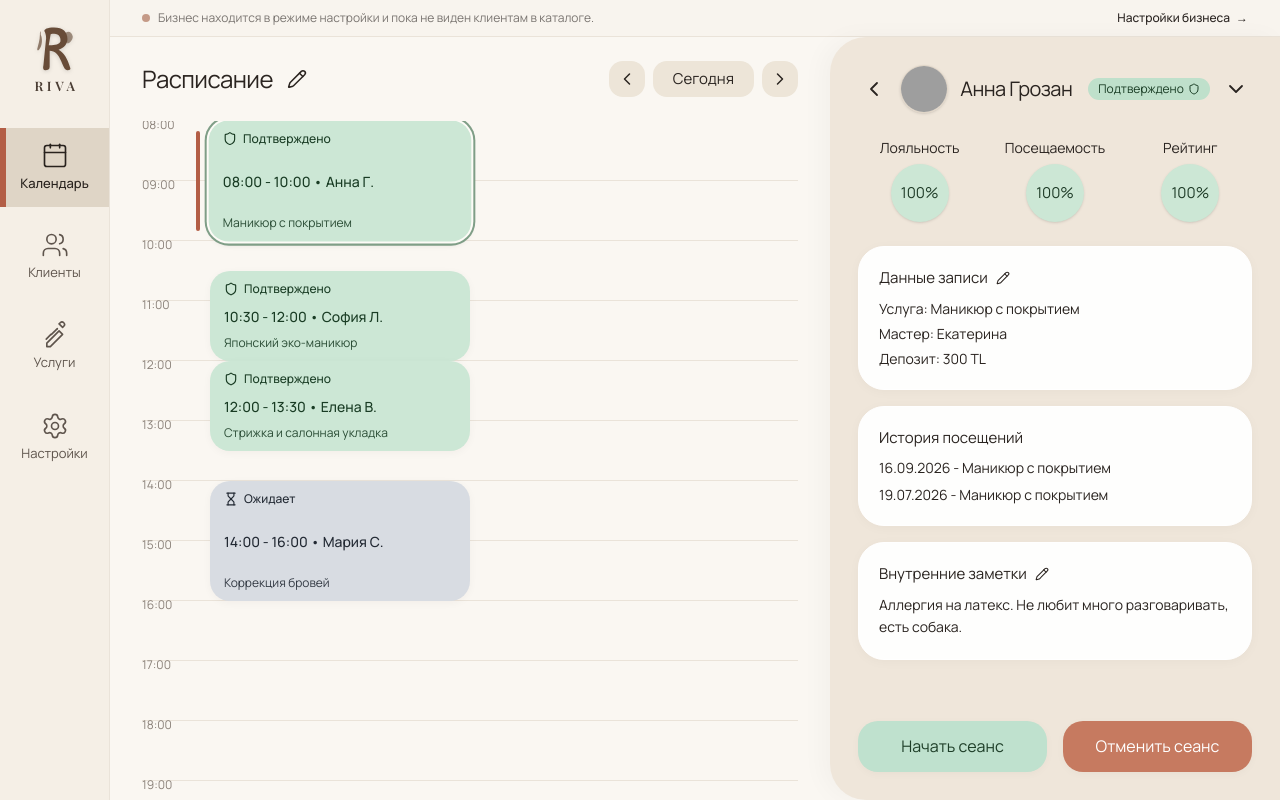
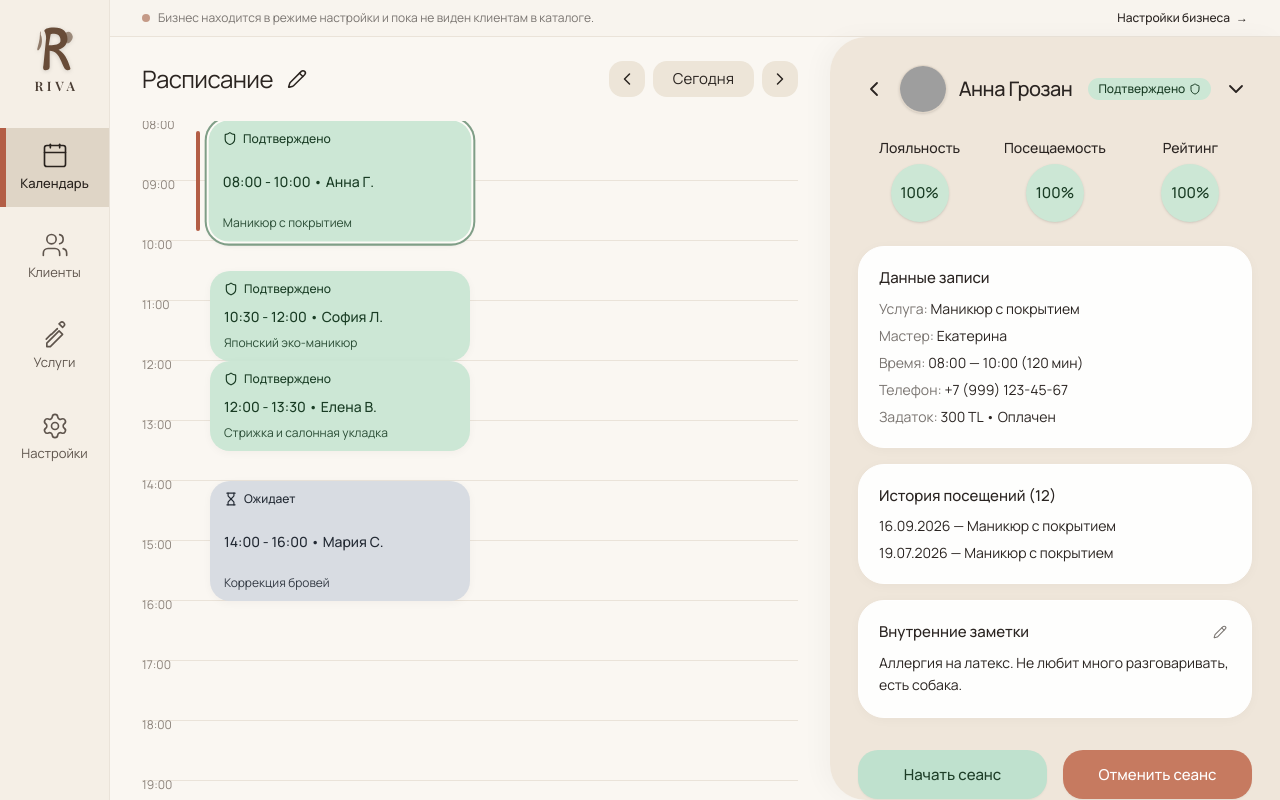
Before and after one commit to MarkysLeet/riva, a Next.js app: page /dashboard in a window 1280 px wide. Built offline with nearby package versions, Linux system fonts and the light colour scheme; grey boxes are pictures that could not be loaded; a web font is replaced by a local one.

Commit message:
feat(schedule): interactive status change and editable notes in AppointmentDetailsSidebar

```diff
--- a/src/components/schedule/AppointmentDetailsSidebar.tsx
+++ b/src/components/schedule/AppointmentDetailsSidebar.tsx
@@ -1,20 +1,35 @@
-import React from 'react';
-import { ChevronLeft, ChevronDown, Pencil, Shield, Hourglass, Calendar } from 'lucide-react';
+import React, { useState, useEffect } from 'react';
+import { ChevronLeft, ChevronDown, Pencil, Shield, Hourglass, Calendar, PlayCircle, CheckCircle2, Check, X } from 'lucide-react';
 import { cn } from '@/lib/utils';
-import type { Appointment } from './mockScheduleData';
+import type { Appointment, AppointmentStatus } from './mockScheduleData';
 
 interface AppointmentDetailsSidebarProps {
   appointment: Appointment | null;
   onClose: () => void;
+  onStatusChange?: (appointmentId: string, newStatus: AppointmentStatus) => void;
+  onSaveNotes?: (appointmentId: string, notes: string) => void;
   className?: string;
 }
 
 export function AppointmentDetailsSidebar({
   appointment,
   onClose,
+  onStatusChange,
+  onSaveNotes,
   className,
 }: AppointmentDetailsSidebarProps) {
-  // If no appointment is selected, render a quiet luxury empty state
+  const [isEditingNotes, setIsEditingNotes] = useState(false);
+  const [noteText, setNoteText] = useState('');
+
+  useEffect(() => {
+    if (appointment?.client.notes) {
+      setNoteText(appointment.client.notes);
+    } else {
+      setNoteText('');
+    }
+    setIsEditingNotes(false);
+  }, [appointment?.id]);
+
   if (!appointment) {
     return (
       <aside
@@ -23,13 +38,13 @@ export function AppointmentDetailsSidebar({
           className
         )}
       >
-        <div className="w-16 h-16 rounded-full bg-white/70 flex items-center justify-center mb-4 text-[#8C7A6D]">
+        <div className="w-16 h-16 rounded-full bg-white/80 flex items-center justify-center mb-4 text-[#7A6A5E] shadow-xs">
           <Calendar className="w-8 h-8 stroke-[1.4]" />
         </div>
-        <h3 className="text-lg font-normal text-[#2A2420] mb-1">
+        <h3 className="text-lg font-medium text-[#2A2421] mb-1">
           Выберите запись
         </h3>
-        <p className="text-sm text-[#7D7065] max-w-[240px]">
+        <p className="text-sm text-[#5E544C] max-w-[240px]">
           Кликните по любой записи в расписании, чтобы просмотреть карточку клиента и детали
         </p>
       </aside>
@@ -38,6 +53,15 @@ export function AppointmentDetailsSidebar({
 
   const { client } = appointment;
   const isConfirmed = appointment.status === 'confirmed';
+  const isInProgress = appointment.status === 'in_progress';
+  const isCancelled = appointment.status === 'cancelled';
+
+  const handleSaveNotes = () => {
+    if (onSaveNotes) {
+      onSaveNotes(appointment.id, noteText);
+    }
+    setIsEditingNotes(false);
+  };
 
   return (
     <aside
@@ -52,7 +76,7 @@ export function AppointmentDetailsSidebar({
           <button
             type="button"
             onClick={onClose}
-            className="p-1 hover:opacity-75 transition-opacity text-[#2A2420] cursor-pointer"
+            className="p-1 hover:opacity-75 transition-opacity text-[#2A2421] cursor-pointer"
             aria-label="Назад"
           >
             <ChevronLeft className="w-6 h-6 stroke-[1.8]" />
@@ -64,19 +88,33 @@ export function AppointmentDetailsSidebar({
               alt={client.name}
               className="w-11 h-11 sm:w-12 sm:h-12 rounded-full object-cover shadow-sm border border-[#E0D5C7]"
             />
-            <h2 className="text-[18px] sm:text-[20px] font-normal text-[#2A2420] tracking-tight">
+            <h2 className="text-[18px] sm:text-[20px] font-medium text-[#2A2421] tracking-tight">
               {client.name}
             </h2>
             <div
               className={cn(
-                "flex items-center gap-1 px-2.5 py-0.5 rounded-full text-[11px] sm:text-[12px] font-normal ml-1",
-                isConfirmed
-                  ? "bg-[#BFE0CB] text-[#193C24]"
-                  : "bg-[#CFD4DA] text-[#2C333D]"
+                "flex items-center gap-1 px-2.5 py-0.5 rounded-full text-[11px] sm:text-[12px] font-medium ml-1",
+                isInProgress
+                  ? "bg-[#F3E7C4] text-[#4A3810] border border-[#DECF9E]"
+                  : isConfirmed
+                  ? "bg-[#CCE7D5] text-[#193C24]"
+                  : isCancelled
+                  ? "bg-[#F2D7D0] text-[#5C2317]"
+                  : "bg-[#D8DCE2] text-[#222933]"
               )}
             >
-              <span>{isConfirmed ? "Подтверждено" : "Ожидает"}</span>
-              {isConfirmed ? (
+              <span>
+                {isInProgress
+                  ? "Сеанс идёт"
+                  : isConfirmed
+                  ? "Подтверждено"
+                  : isCancelled
+                  ? "Отменено"
+                  : "Ожидает"}
+              </span>
+              {isInProgress ? (
+                <PlayCircle className="w-3 h-3 stroke-[2]" />
+              ) : isConfirmed ? (
                 <Shield className="w-3 h-3 stroke-[2] fill-none" />
               ) : (
                 <Hourglass className="w-3 h-3 stroke-[2] fill-none" />
@@ -86,7 +124,7 @@ export function AppointmentDetailsSidebar({
 
           <button
             type="button"
-            className="p-1 hover:opacity-75 transition-opacity text-[#2A2420] cursor-pointer"
+            className="p-1 hover:opacity-75 transition-opacity text-[#2A2421] cursor-pointer"
             aria-label="Опции"
           >
             <ChevronDown className="w-6 h-6 stroke-[1.8]" />
@@ -96,28 +134,28 @@ export function AppointmentDetailsSidebar({
         {/* Loyalty & Rating Metrics (3 circular pills) */}
         <div className="grid grid-cols-3 gap-2 sm:gap-3 mb-6 text-center">
           <div>
-            <div className="text-[13px] sm:text-[14px] font-normal text-[#2A2420] mb-1.5">
+            <div className="text-[13px] sm:text-[14px] font-medium text-[#2A2421] mb-1.5">
               Лояльность
             </div>
-            <div className="w-[52px] h-[52px] sm:w-[58px] sm:h-[58px] rounded-full bg-[#CCE7D5] flex items-center justify-center text-[14px] sm:text-[15px] font-normal text-[#1E3B27] mx-auto shadow-sm">
+            <div className="w-[52px] h-[52px] sm:w-[58px] sm:h-[58px] rounded-full bg-[#CCE7D5] flex items-center justify-center text-[14px] sm:text-[15px] font-medium text-[#193C24] mx-auto shadow-sm">
               {client.metrics.loyaltyRate}%
             </div>
           </div>
 
           <div>
-            <div className="text-[13px] sm:text-[14px] font-normal text-[#2A2420] mb-1.5">
+            <div className="text-[13px] sm:text-[14px] font-medium text-[#2A2421] mb-1.5">
               Посещаемость
             </div>
-            <div className="w-[52px] h-[52px] sm:w-[58px] sm:h-[58px] rounded-full bg-[#CCE7D5] flex items-center justify-center text-[14px] sm:text-[15px] font-normal text-[#1E3B27] mx-auto shadow-sm">
+            <div className="w-[52px] h-[52px] sm:w-[58px] sm:h-[58px] rounded-full bg-[#CCE7D5] flex items-center justify-center text-[14px] sm:text-[15px] font-medium text-[#193C24] mx-auto shadow-sm">
               {client.metrics.attendanceRate}%
             </div>
           </div>
 
           <div>
-            <div className="text-[13px] sm:text-[14px] font-normal text-[#2A2420] mb-1.5">
+            <div className="text-[13px] sm:text-[14px] font-medium text-[#2A2421] mb-1.5">
               Рейтинг
             </div>
-            <div className="w-[52px] h-[52px] sm:w-[58px] sm:h-[58px] rounded-full bg-[#CCE7D5] flex items-center justify-center text-[14px] sm:text-[15px] font-normal text-[#1E3B27] mx-auto shadow-sm">
+            <div className="w-[52px] h-[52px] sm:w-[58px] sm:h-[58px] rounded-full bg-[#CCE7D5] flex items-center justify-center text-[14px] sm:text-[15px] font-medium text-[#193C24] mx-auto shadow-sm">
               {client.metrics.rating}%
             </div>
           </div>
@@ -128,33 +166,34 @@ export function AppointmentDetailsSidebar({
           {/* 1. Данные записи */}
           <div className="bg-white/95 rounded-[22px] sm:rounded-[26px] p-4 sm:p-5 shadow-[0_2px_12px_rgba(0,0,0,0.03)] border border-white">
             <div className="flex items-center gap-2 mb-2">
-              <h3 className="text-[14px] sm:text-[15px] font-normal text-[#2A2420]">
+              <h3 className="text-[14px] sm:text-[15px] font-medium text-[#2A2421]">
                 Данные записи
               </h3>
-              <Pencil className="w-3.5 h-3.5 text-[#2A2420] stroke-[1.8] cursor-pointer hover:opacity-75 transition-opacity" />
             </div>
-            <div className="space-y-1 text-[13px] sm:text-[14px] font-normal text-[#2A2420]">
-              <p>Услуга: {appointment.serviceName}</p>
-              <p>Мастер: {appointment.specialistName}</p>
-              <p>Депозит: {appointment.depositAmount} {appointment.depositCurrency || 'TL'}</p>
+            <div className="space-y-1.5 text-[13px] sm:text-[14px] font-normal text-[#2A2421]">
+              <p><span className="text-[#7A7571]">Услуга:</span> {appointment.serviceName}</p>
+              <p><span className="text-[#7A7571]">Мастер:</span> {appointment.specialistName}</p>
+              <p><span className="text-[#7A7571]">Время:</span> {appointment.startTime} — {appointment.endTime} ({appointment.durationMinutes} мин)</p>
+              <p><span className="text-[#7A7571]">Телефон:</span> {client.phone}</p>
+              <p><span className="text-[#7A7571]">Задаток:</span> {appointment.depositAmount} {appointment.depositCurrency || 'TL'} {appointment.isDepositPaid ? '• Оплачен' : '• Не оплачен'}</p>
             </div>
           </div>
 
           {/* 2. История посещений */}
           <div className="bg-white/95 rounded-[22px] sm:rounded-[26px] p-4 sm:p-5 shadow-[0_2px_12px_rgba(0,0,0,0.03)] border border-white">
-            <h3 className="text-[14px] sm:text-[15px] font-normal text-[#2A2420] mb-2">
-              История посещений
+            <h3 className="text-[14px] sm:text-[15px] font-medium text-[#2A2421] mb-2">
+              История посещений ({client.totalVisits})
             </h3>
             {appointment.pastVisits && appointment.pastVisits.length > 0 ? (
-              <div className="space-y-1.5 text-[13px] sm:text-[14px] font-normal text-[#2A2420]">
+              <div className="space-y-1.5 text-[13px] sm:text-[14px] font-normal text-[#2A2421]">
                 {appointment.pastVisits.map((visit) => (
                   <p key={visit.id}>
-                    {visit.date} - {visit.serviceName}
+                    {visit.date} — {visit.serviceName}
                   </p>
                 ))}
               </div>
             ) : (
-              <p className="text-[13px] sm:text-[14px] text-[#7D7065] italic">
+              <p className="text-[13px] sm:text-[14px] text-[#7A7571] italic">
                 Нет предыдущих записей
               </p>
             )}
@@ -162,32 +201,87 @@ export function AppointmentDetailsSidebar({
 
           {/* 3. Внутренние заметки */}
           <div className="bg-white/95 rounded-[22px] sm:rounded-[26px] p-4 sm:p-5 shadow-[0_2px_12px_rgba(0,0,0,0.03)] border border-white">
-            <div className="flex items-center gap-2 mb-2">
-              <h3 className="text-[14px] sm:text-[15px] font-normal text-[#2A2420]">
+            <div className="flex items-center justify-between mb-2">
+              <h3 className="text-[14px] sm:text-[15px] font-medium text-[#2A2421]">
                 Внутренние заметки
               </h3>
-              <Pencil className="w-3.5 h-3.5 text-[#2A2420] stroke-[1.8] cursor-pointer hover:opacity-75 transition-opacity" />
+              {!isEditingNotes ? (
+                <button
+                  onClick={() => setIsEditingNotes(true)}
+                  className="p-1 text-[#7A7571] hover:text-[#2A2421] transition-colors cursor-pointer"
+                  title="Редактировать заметки"
+                >
+                  <Pencil className="w-3.5 h-3.5 stroke-[1.8]" />
+                </button>
+              ) : (
+                <div className="flex items-center gap-1">
+                  <button
+                    onClick={handleSaveNotes}
+                    className="p-1 text-[#193C24] hover:opacity-80 transition-opacity cursor-pointer"
+                    title="Сохранить"
+                  >
+                    <Check className="w-4 h-4 stroke-[2]" />
+                  </button>
+                  <button
+                    onClick={() => {
+                      setNoteText(client.notes);
+                      setIsEditingNotes(false);
+                    }}
+                    className="p-1 text-[#7A7571] hover:text-[#2A2421] transition-colors cursor-pointer"
+                    title="Отмена"
+                  >
+                    <X className="w-4 h-4 stroke-[2]" />
+                  </button>
+                </div>
+              )}
             </div>
-            <p className="text-[13px] sm:text-[14px] font-normal text-[#2A2420] leading-relaxed">
-              {client.notes || "Заметок пока нет"}
-            </p>
+
+            {isEditingNotes ? (
+              <div className="space-y-2">
+                <textarea
+                  value={noteText}
+                  onChange={(e) => setNoteText(e.target.value)}
+                  className="w-full bg-[#FAF7F2] border border-[#EAE3D9] rounded-xl p-2.5 text-xs sm:text-sm text-[#2A2421] focus:outline-none focus:border-[#C59A87] resize-none"
+                  rows={3}
+                  placeholder="Добавьте особенности клиента..."
+                />
+                <button
+                  onClick={handleSaveNotes}
+                  className="px-3 py-1 bg-[#2A2421] text-white text-xs rounded-lg font-medium cursor-pointer"
+                >
+                  Сохранить
+                </button>
+              </div>
+            ) : (
+              <p className="text-[13px] sm:text-[14px] font-normal text-[#2A2421] leading-relaxed">
+                {noteText || "Заметок пока нет"}
+              </p>
+            )}
           </div>
         </div>
       </div>
 
-      {/* Bottom Action Buttons (with safe padding to prevent bottom edge overlap) */}
+      {/* Bottom Action Buttons */}
       <div className="grid grid-cols-2 gap-3 sm:gap-4 mt-6 pt-2 pb-8 xl:pb-0 shrink-0">
         <button
           type="button"
-          className="bg-[#BFE1CE] hover:bg-[#B3D9C3] text-[#1E3E28] font-normal text-sm sm:text-[16px] py-3.5 rounded-[18px] sm:rounded-[20px] transition-all shadow-[0_2px_8px_rgba(0,0,0,0.03)] active:scale-[0.98] cursor-pointer flex items-center justify-center px-2 text-center"
+          onClick={() => onStatusChange && onStatusChange(appointment.id, isInProgress ? 'completed' : 'in_progress')}
+          className={cn(
+            "font-medium text-sm sm:text-[15px] py-3.5 rounded-[18px] sm:rounded-[20px] transition-all shadow-xs active:scale-[0.98] cursor-pointer flex items-center justify-center px-2 text-center",
+            isInProgress
+              ? "bg-[#D2E8D8] hover:bg-[#C2DFC9] text-[#193C24]"
+              : "bg-[#BFE1CE] hover:bg-[#B3D9C3] text-[#1E3E28]"
+          )}
         >
-          Начать сеанс
+          {isInProgress ? "Завершить сеанс" : "Начать сеанс"}
         </button>
         <button
           type="button"
-          className="bg-[#C67A60] hover:bg-[#BD7157] text-white font-normal text-sm sm:text-[16px] py-3.5 rounded-[18px] sm:rounded-[20px] transition-all shadow-[0_2px_8px_rgba(0,0,0,0.03)] active:scale-[0.98] cursor-pointer flex items-center justify-center px-2 text-center"
+          disabled={isCancelled}
+          onClick={() => onStatusChange && onStatusChange(appointment.id, 'cancelled')}
+          className="bg-[#C67A60] hover:bg-[#BD7157] disabled:opacity-50 disabled:cursor-not-allowed text-white font-medium text-sm sm:text-[15px] py-3.5 rounded-[18px] sm:rounded-[20px] transition-all shadow-xs active:scale-[0.98] cursor-pointer flex items-center justify-center px-2 text-center"
         >
-          Отменить сеанс
+          {isCancelled ? "Отменено" : "Отменить сеанс"}
         </button>
       </div>
     </aside>
```
